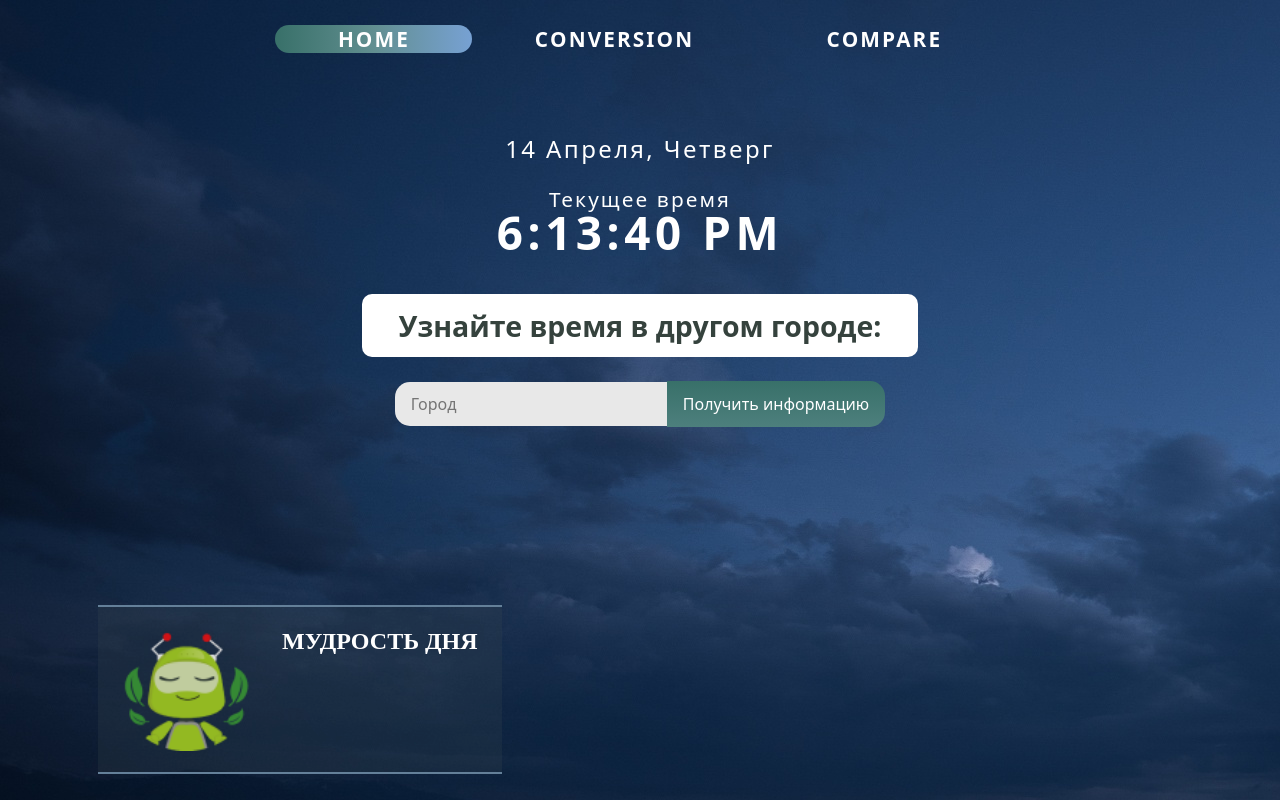
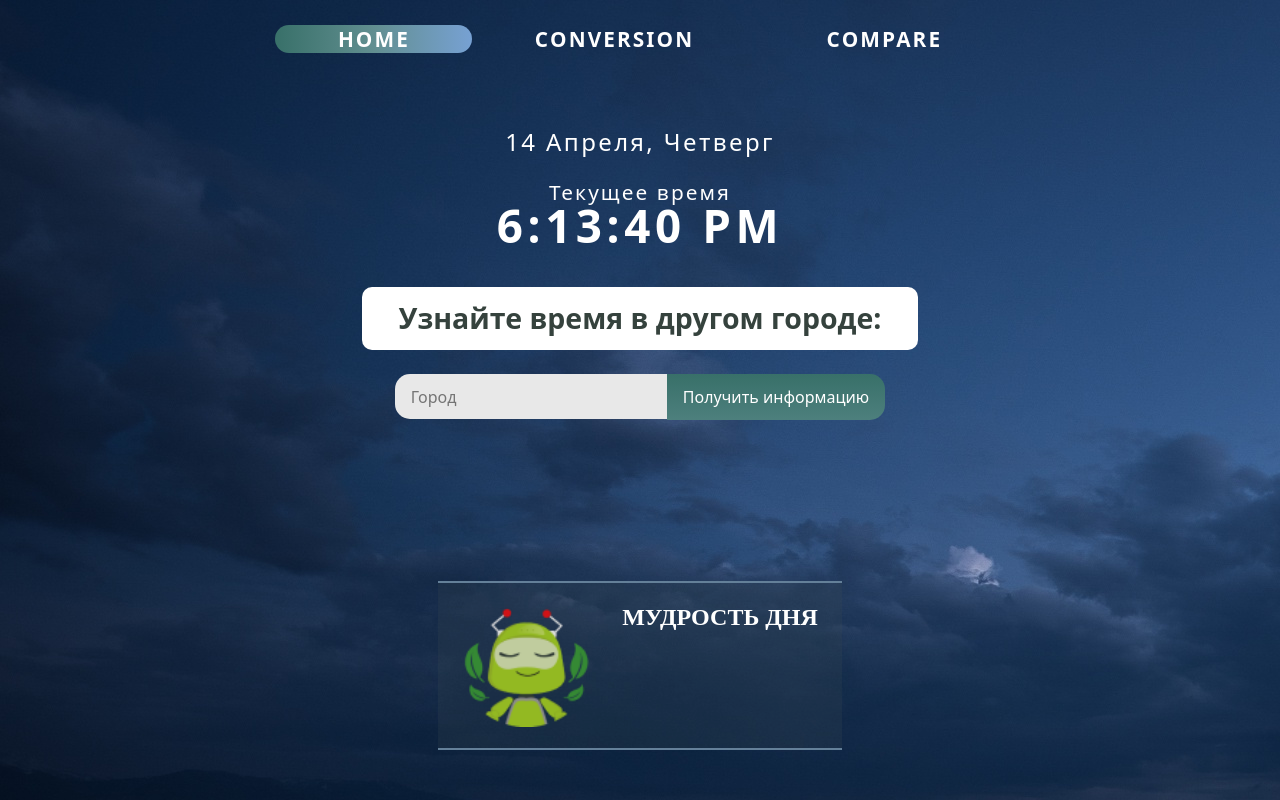
Before and after one commit to Tatyana97/ITgenio, a React (Create React App) app: page / in a window 1280 px wide. Built offline with nearby package versions, Linux system fonts and the light colour scheme; no server answers; a web font is replaced by a local one.

Commit message:
fix: qoute

```diff
--- a/src/App.css
+++ b/src/App.css
@@ -2,8 +2,6 @@
 
 body {
   font-family: 'Roboto';
-  /* background: rgb(90,0,180);
-background: linear-gradient(90deg, rgb(44, 1, 87) 0%, rgba(13,17,64,1) 35%, rgba(129,94,135,1) 100%); */
 }
 
 div {
--- a/src/Componets/MainPage/Main.css
+++ b/src/Componets/MainPage/Main.css
@@ -1,7 +1,10 @@
 @import url('https://fonts.googleapis.com/css2?family=Cuprum:wght@700&family=Sansita+Swashed:wght@600;795;900&display=swap');
 
+.main {
+    min-height: 62vh;
+}
 .row {
-    margin-bottom: 5em;
+    margin-bottom: 1em;
 }
 
 .cow-sm-7 h1{
@@ -11,7 +14,7 @@
     font-size: 1.5em;
     line-height: 23px;
     letter-spacing: 0.1em;
-    padding: 3.5em 0 1em;
+    padding: 3.2em 0 1em;
 }
 
 .cow-sm-7 h2{
--- a/src/Componets/MainPage/MainPage.js
+++ b/src/Componets/MainPage/MainPage.js
@@ -88,9 +88,9 @@ export class MainPage extends React.Component {
 					/>
 				  </div>
 				</div>
-				<Quote/>
 			  </div>
 			</div>
+			<Quote/>
 		  </div>
 		);
 	  }
--- a/src/Componets/MainPage/components/quote.css
+++ b/src/Componets/MainPage/components/quote.css
@@ -49,8 +49,7 @@ p.itigenik_title {
     display: flex;
     align-content: center;
     justify-content: center;
-    position: absolute;
-    bottom: 0;
+    margin-top: 1em;
 }
 
 @media (max-width: 723px) {
```
Also changed, not shown: src/Componets/Layout/Layout.css (+0 -45 lines), src/img/17.jpg, src/img/22.jpg.
